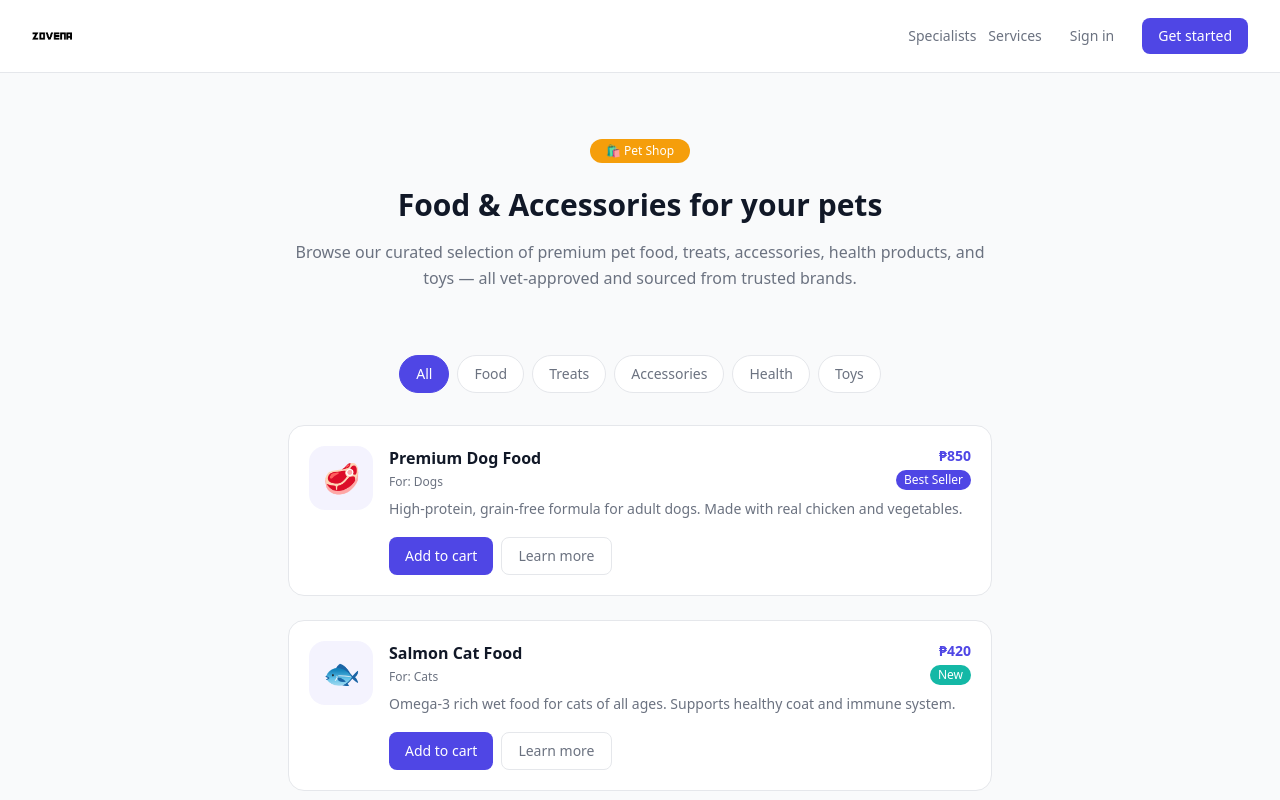
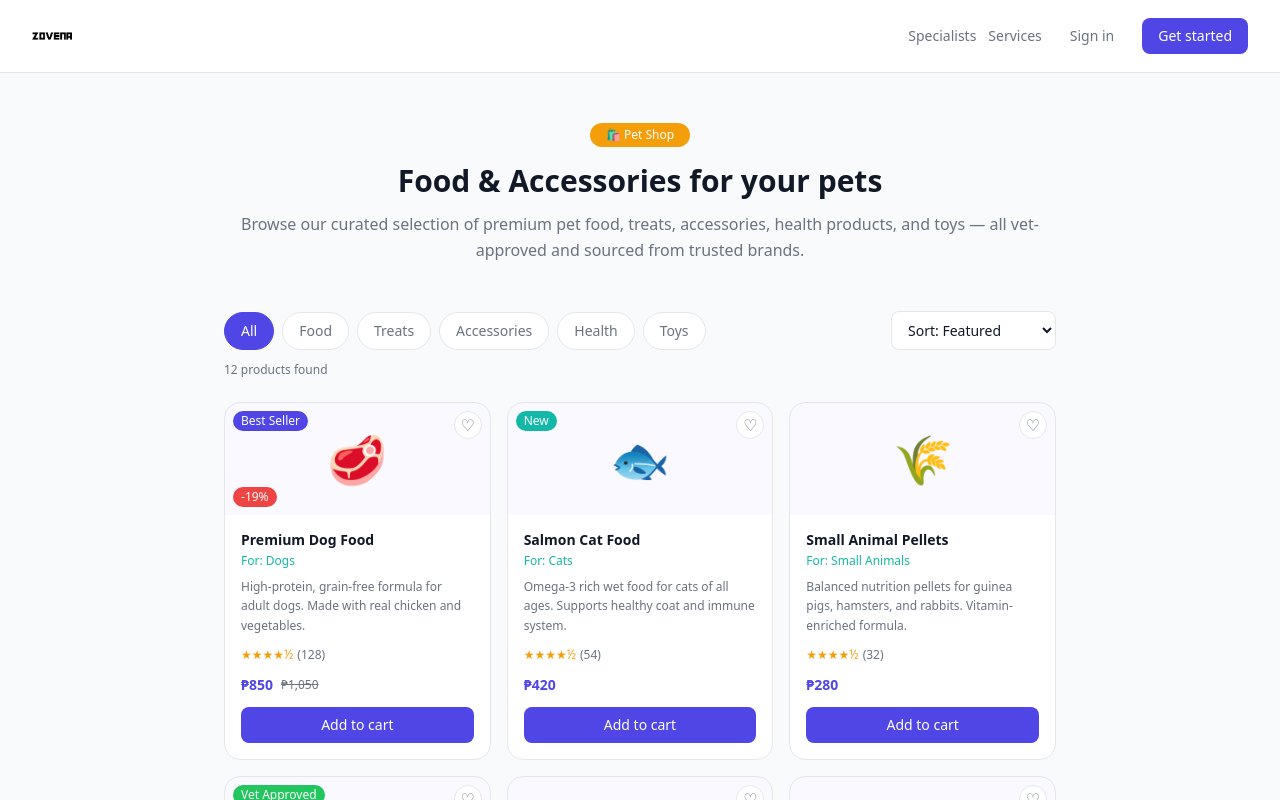
Before and after one commit to joanneBlocks/2026_Zovena, a React (Vite) app: page /shop in a window 1280 px wide. Shown: the top 800 px of the page. Built offline with nearby package versions, Linux system fonts and the light colour scheme.

Commit message:
Update Shop.tsx

```diff
--- a/src/pages/Shop.tsx
+++ b/src/pages/Shop.tsx
@@ -23,131 +23,205 @@ const products = [
     name: 'Premium Dog Food',
     category: 'Food',
     description: 'High-protein, grain-free formula for adult dogs. Made with real chicken and vegetables.',
-    price: '₱850',
+    price: 850,
+    originalPrice: 1050,
     tag: 'Best Seller',
     tagColor: colors.indigo,
     forPet: 'Dogs',
+    rating: 4.9,
+    reviews: 128,
   },
   {
     emoji: '🐟',
     name: 'Salmon Cat Food',
     category: 'Food',
     description: 'Omega-3 rich wet food for cats of all ages. Supports healthy coat and immune system.',
-    price: '₱420',
+    price: 420,
+    originalPrice: null,
     tag: 'New',
     tagColor: colors.teal,
     forPet: 'Cats',
+    rating: 4.7,
+    reviews: 54,
   },
   {
     emoji: '🌾',
     name: 'Small Animal Pellets',
     category: 'Food',
     description: 'Balanced nutrition pellets for guinea pigs, hamsters, and rabbits. Vitamin-enriched formula.',
-    price: '₱280',
+    price: 280,
+    originalPrice: null,
     tag: null,
     tagColor: null,
     forPet: 'Small Animals',
+    rating: 4.5,
+    reviews: 32,
   },
   {
     emoji: '🦴',
     name: 'Dental Chew Treats',
     category: 'Treats',
     description: 'Cleans teeth and freshens breath while your dog enjoys a delicious treat. Vet-recommended.',
-    price: '₱320',
+    price: 320,
+    originalPrice: 400,
     tag: 'Vet Approved',
     tagColor: colors.success,
     forPet: 'Dogs',
+    rating: 4.8,
+    reviews: 96,
   },
   {
     emoji: '🐠',
     name: 'Freeze-Dried Fish Treats',
     category: 'Treats',
     description: 'Single-ingredient freeze-dried fish treats. Perfect for cats and small dogs.',
-    price: '₱250',
+    price: 250,
+    originalPrice: null,
     tag: null,
     tagColor: null,
     forPet: 'Cats & Dogs',
+    rating: 4.6,
+    reviews: 41,
   },
   {
     emoji: '🎀',
     name: 'Adjustable Pet Collar',
     category: 'Accessories',
     description: 'Comfortable and durable adjustable collar with ID tag holder. Available in multiple colors.',
-    price: '₱180',
+    price: 180,
+    originalPrice: null,
     tag: null,
     tagColor: null,
     forPet: 'Dogs & Cats',
+    rating: 4.4,
+    reviews: 67,
   },
   {
     emoji: '🎒',
     name: 'Pet Carrier Bag',
     category: 'Accessories',
     description: 'Lightweight, well-ventilated carrier bag for small pets. Airline-approved design.',
-    price: '₱1,200',
+    price: 1200,
+    originalPrice: 1500,
     tag: 'Popular',
     tagColor: colors.coral,
     forPet: 'Small Pets',
+    rating: 4.8,
+    reviews: 83,
   },
   {
     emoji: '💊',
     name: 'Multivitamin Supplements',
     category: 'Health',
     description: 'Daily multivitamin chews for dogs. Supports joint health, immunity, and coat shine.',
-    price: '₱650',
+    price: 650,
+    originalPrice: 800,
     tag: 'Vet Approved',
     tagColor: colors.success,
     forPet: 'Dogs',
+    rating: 4.9,
+    reviews: 112,
   },
   {
     emoji: '🧴',
     name: 'Pet Shampoo & Conditioner',
     category: 'Health',
     description: 'Gentle, hypoallergenic shampoo and conditioner set. Safe for sensitive skin and all coat types.',
-    price: '₱380',
+    price: 380,
+    originalPrice: null,
     tag: null,
     tagColor: null,
     forPet: 'Dogs & Cats',
+    rating: 4.6,
+    reviews: 58,
   },
   {
     emoji: '🎾',
     name: 'Interactive Fetch Ball',
     category: 'Toys',
     description: 'Durable rubber fetch ball with squeaker inside. Perfect for outdoor play and mental stimulation.',
-    price: '₱150',
+    price: 150,
+    originalPrice: null,
     tag: null,
     tagColor: null,
     forPet: 'Dogs',
+    rating: 4.5,
+    reviews: 44,
   },
   {
     emoji: '🐱',
     name: 'Cat Feather Wand',
     category: 'Toys',
     description: 'Interactive feather wand toy to keep your cat active and entertained. Extendable handle.',
-    price: '₱120',
+    price: 120,
+    originalPrice: 160,
     tag: 'Best Seller',
     tagColor: colors.indigo,
     forPet: 'Cats',
+    rating: 4.7,
+    reviews: 89,
   },
   {
     emoji: '🌀',
     name: 'Puzzle Treat Dispenser',
     category: 'Toys',
     description: 'Mental stimulation toy that dispenses treats as your pet solves the puzzle. Great for all ages.',
-    price: '₱450',
+    price: 450,
+    originalPrice: null,
     tag: 'New',
     tagColor: colors.teal,
     forPet: 'Dogs & Cats',
+    rating: 4.8,
+    reviews: 37,
   },
 ]
 
 export default function Shop() {
   const navigate = useNavigate()
   const [activeCategory, setActiveCategory] = useState('All')
-  const [cartCount, setCartCount] = useState(0)
+  const [cart, setCart] = useState<Record<string, number>>({})
+  const [wishlist, setWishlist] = useState<string[]>([])
+  const [sortBy, setSortBy] = useState('default')
 
-  const filtered = activeCategory === 'All'
-    ? products
-    : products.filter(p => p.category === activeCategory)
+  const cartCount = Object.values(cart).reduce((a, b) => a + b, 0)
+  const cartTotal = Object.entries(cart).reduce((total, [name, qty]) => {
+    const product = products.find(p => p.name === name)
+    return total + (product?.price ?? 0) * qty
+  }, 0)
+
+  function addToCart(name: string): void {
+    setCart(prev => ({ ...prev, [name]: (prev[name] ?? 0) + 1 }))
+  }
+
+  function removeFromCart(name: string): void {
+    setCart(prev => {
+      const updated = { ...prev }
+      if (updated[name] > 1) updated[name]--
+      else delete updated[name]
+      return updated
+    })
+  }
+
+  function toggleWishlist(name: string): void {
+    setWishlist(prev =>
+      prev.includes(name) ? prev.filter(n => n !== name) : [...prev, name]
+    )
+  }
+
+  const filtered = products
+    .filter(p => activeCategory === 'All' || p.category === activeCategory)
+    .sort((a, b) => {
+      if (sortBy === 'price-asc') return a.price - b.price
+      if (sortBy === 'price-desc') return b.price - a.price
+      if (sortBy === 'rating') return b.rating - a.rating
+      return 0
+    })
+
+  function renderStars(rating: number): string {
+    const full = Math.floor(rating)
+    const half = rating % 1 >= 0.5 ? 1 : 0
+    return '★'.repeat(full) + (half ? '½' : '') + '☆'.repeat(5 - full - half)
+  }
 
   return (
     <div style={{ backgroundColor: colors.bg, color: colors.textPrimary, minHeight: '100vh' }}>
@@ -160,17 +234,17 @@ export default function Shop() {
         <div className="flex items-center gap-2 cursor-pointer" onClick={() => navigate('/')}>
           <img src="/logo.png" alt="Zovena" className="h-10 w-auto" />
         </div>
-        <div className="flex items-center gap-3">
+        <div className="flex items-center gap-3 flex-wrap">
           <button
             onClick={() => navigate('/specialists')}
-            className="text-sm font-medium hover:opacity-70 transition-opacity hidden md:block"
+            className="text-sm font-medium hover:opacity-70 transition-opacity"
             style={{ color: colors.textSecondary }}
           >
             Specialists
           </button>
           <button
             onClick={() => navigate('/services')}
-            className="text-sm font-medium hover:opacity-70 transition-opacity hidden md:block"
+            className="text-sm font-medium hover:opacity-70 transition-opacity"
             style={{ color: colors.textSecondary }}
           >
             Services
@@ -184,10 +258,10 @@ export default function Shop() {
           </button>
           {cartCount > 0 && (
             <div
-              className="text-sm font-medium text-white px-4 py-2 rounded-lg"
+              className="relative text-sm font-medium text-white px-4 py-2 rounded-lg cursor-pointer"
               style={{ backgroundColor: colors.coral }}
             >
-              🛒 {cartCount}
+              🛒 {cartCount} · ₱{cartTotal.toLocaleString()}
             </div>
           )}
           <button
@@ -201,14 +275,14 @@ export default function Shop() {
       </nav>
 
       {/* Hero */}
-      <section className="px-8 py-16 text-center max-w-3xl mx-auto">
+      <section className="px-8 py-12 text-center max-w-4xl mx-auto">
         <div
-          className="inline-block px-4 py-1 rounded-full text-xs font-medium text-white mb-6"
+          className="inline-block px-4 py-1 rounded-full text-xs font-medium text-white mb-4"
           style={{ backgroundColor: colors.amber }}
         >
           🛍️ Pet Shop
         </div>
-        <h1 className="text-3xl font-bold mb-4" style={{ color: colors.textPrimary }}>
+        <h1 className="text-3xl font-bold mb-3" style={{ color: colors.textPrimary }}>
           Food & Accessories for your pets
         </h1>
         <p className="text-base leading-relaxed" style={{ color: colors.textSecondary }}>
@@ -217,9 +291,10 @@ export default function Shop() {
         </p>
       </section>
 
-      {/* Category Filter */}
-      <section className="px-8 pb-8 max-w-3xl mx-auto">
-        <div className="flex gap-2 flex-wrap justify-center">
+      {/* Filters & Sort */}
+      <section className="px-8 pb-6 max-w-4xl mx-auto">
+        <div className="flex flex-wrap justify-between items-center gap-4">
+          <div className="flex gap-2 flex-wrap">
             {categories.map(category => (
               <button
                 key={category}
@@ -235,71 +310,161 @@ export default function Shop() {
               </button>
             ))}
           </div>
+          <select
+            value={sortBy}
+            onChange={e => setSortBy(e.target.value)}
+            className="text-sm rounded-lg px-3 py-2 focus:outline-none"
+            style={{ border: `1px solid ${colors.border}`, color: colors.textPrimary, backgroundColor: colors.card }}
+          >
+            <option value="default">Sort: Featured</option>
+            <option value="price-asc">Price: Low to High</option>
+            <option value="price-desc">Price: High to Low</option>
+            <option value="rating">Top Rated</option>
+          </select>
+        </div>
+        <p className="text-xs mt-3" style={{ color: colors.textSecondary }}>
+          {filtered.length} products found
+        </p>
       </section>
 
       {/* Products Grid */}
-      <section className="px-8 pb-20 max-w-3xl mx-auto">
-        <div className="grid grid-cols-1 gap-6">
+      <section className="px-8 pb-20 max-w-4xl mx-auto">
+        <div className="grid grid-cols-2 gap-4 md:grid-cols-3">
           {filtered.map(product => (
             <div
               key={product.name}
-              className="rounded-2xl border p-5 flex gap-4 items-start"
+              className="rounded-2xl border overflow-hidden flex flex-col"
               style={{ backgroundColor: colors.card, borderColor: colors.border }}
             >
+              {/* Product Image Area */}
               <div
-                className="w-16 h-16 rounded-2xl flex items-center justify-center text-3xl flex-shrink-0"
-                style={{ backgroundColor: `${colors.indigo}10` }}
+                className="relative flex items-center justify-center py-8"
+                style={{ backgroundColor: `${colors.indigo}08` }}
               >
-                {product.emoji}
-              </div>
-              <div className="flex-1">
-                <div className="flex justify-between items-start flex-wrap gap-2">
-                  <div>
-                    <p className="font-bold" style={{ color: colors.textPrimary }}>
-                      {product.name}
-                    </p>
-                    <p className="text-xs mt-1" style={{ color: colors.textSecondary }}>
-                      For: {product.forPet}
-                    </p>
-                  </div>
-                  <div className="flex flex-col items-end gap-1">
-                    <p className="font-bold text-sm" style={{ color: colors.indigo }}>
-                      {product.price}
-                    </p>
+                <span className="text-5xl">{product.emoji}</span>
+
+                {/* Tag */}
                 {product.tag && (
-                      <span
-                        className="text-xs px-2 py-0.5 rounded-full font-medium text-white"
+                  <div
+                    className="absolute top-2 left-2 text-xs font-medium px-2 py-0.5 rounded-full text-white"
                     style={{ backgroundColor: product.tagColor ?? colors.indigo }}
                   >
                     {product.tag}
-                      </span>
+                  </div>
+                )}
+
+                {/* Wishlist */}
+                <button
+                  onClick={() => toggleWishlist(product.name)}
+                  className="absolute top-2 right-2 w-7 h-7 rounded-full flex items-center justify-center transition-opacity hover:opacity-70"
+                  style={{
+                    backgroundColor: colors.card,
+                    color: wishlist.includes(product.name) ? colors.coral : colors.textSecondary,
+                    border: `1px solid ${colors.border}`,
+                  }}
+                >
+                  {wishlist.includes(product.name) ? '♥' : '♡'}
+                </button>
+
+                {/* Discount badge */}
+                {product.originalPrice && (
+                  <div
+                    className="absolute bottom-2 left-2 text-xs font-medium px-2 py-0.5 rounded-full text-white"
+                    style={{ backgroundColor: colors.error }}
+                  >
+                    -{Math.round((1 - product.price / product.originalPrice) * 100)}%
+                  </div>
                 )}
               </div>
-                </div>
-                <p className="text-sm mt-2 leading-relaxed" style={{ color: colors.textSecondary }}>
+
+              {/* Product Info */}
+              <div className="p-4 flex flex-col flex-1">
+                <p className="font-semibold text-sm leading-tight mb-1" style={{ color: colors.textPrimary }}>
+                  {product.name}
+                </p>
+                <p className="text-xs mb-2" style={{ color: colors.teal }}>
+                  For: {product.forPet}
+                </p>
+                <p className="text-xs leading-relaxed mb-3 flex-1" style={{ color: colors.textSecondary }}>
                   {product.description}
                 </p>
-                <div className="flex gap-2 mt-4">
+
+                {/* Rating */}
+                <div className="flex items-center gap-1 mb-3">
+                  <span className="text-xs" style={{ color: colors.amber }}>
+                    {renderStars(product.rating)}
+                  </span>
+                  <span className="text-xs" style={{ color: colors.textSecondary }}>
+                    ({product.reviews})
+                  </span>
+                </div>
+
+                {/* Price */}
+                <div className="flex items-center gap-2 mb-3">
+                  <p className="font-bold text-sm" style={{ color: colors.indigo }}>
+                    ₱{product.price.toLocaleString()}
+                  </p>
+                  {product.originalPrice && (
+                    <p className="text-xs line-through" style={{ color: colors.textSecondary }}>
+                      ₱{product.originalPrice.toLocaleString()}
+                    </p>
+                  )}
+                </div>
+
+                {/* Add to Cart */}
+                {cart[product.name] ? (
+                  <div className="flex items-center gap-2">
                     <button
-                    onClick={() => setCartCount(prev => prev + 1)}
-                    className="text-sm font-medium text-white px-4 py-2 rounded-lg transition-opacity hover:opacity-90"
+                      onClick={() => removeFromCart(product.name)}
+                      className="w-8 h-8 rounded-lg text-sm font-bold transition-opacity hover:opacity-70 flex items-center justify-center"
+                      style={{ border: `1px solid ${colors.border}`, color: colors.textPrimary }}
+                    >
+                      −
+                    </button>
+                    <span className="flex-1 text-center text-sm font-medium" style={{ color: colors.textPrimary }}>
+                      {cart[product.name]}
+                    </span>
+                    <button
+                      onClick={() => addToCart(product.name)}
+                      className="w-8 h-8 rounded-lg text-sm font-bold text-white transition-opacity hover:opacity-70 flex items-center justify-center"
+                      style={{ backgroundColor: colors.indigo }}
+                    >
+                      +
+                    </button>
+                  </div>
+                ) : (
+                  <button
+                    onClick={() => addToCart(product.name)}
+                    className="w-full text-sm font-medium text-white py-2 rounded-lg transition-opacity hover:opacity-90"
                     style={{ backgroundColor: colors.indigo }}
                   >
                     Add to cart
                   </button>
-                  <button
-                    onClick={() => navigate('/login')}
-                    className="text-sm font-medium px-4 py-2 rounded-lg transition-opacity hover:opacity-70"
-                    style={{ color: colors.textSecondary, border: `1px solid ${colors.border}` }}
-                  >
-                    Learn more
-                  </button>
-                </div>
+                )}
               </div>
             </div>
           ))}
         </div>
       </section>
+
+      {/* Floating Cart Summary */}
+      {cartCount > 0 && (
+        <div
+          className="fixed bottom-6 left-1/2 transform -translate-x-1/2 px-6 py-3 rounded-2xl shadow-lg flex items-center gap-4 z-20"
+          style={{ backgroundColor: colors.indigo }}
+        >
+          <span className="text-white text-sm font-medium">
+            🛒 {cartCount} {cartCount === 1 ? 'item' : 'items'} · ₱{cartTotal.toLocaleString()}
+          </span>
+          <button
+            onClick={() => navigate('/login')}
+            className="text-sm font-medium px-4 py-1.5 rounded-lg transition-opacity hover:opacity-90"
+            style={{ backgroundColor: colors.card, color: colors.indigo }}
+          >
+            Checkout →
+          </button>
+        </div>
+      )}
 
       {/* CTA */}
       <section
```
Lines whose indentation alone changed are shown as unchanged.
